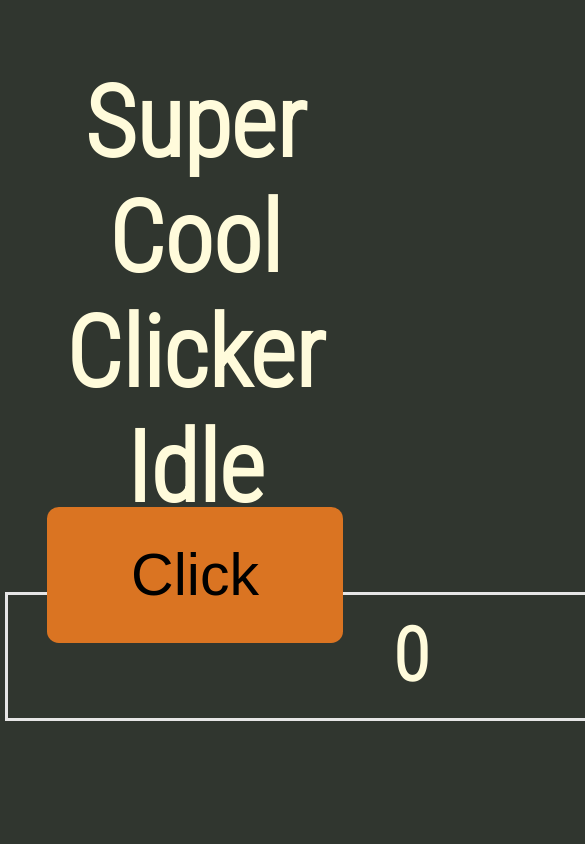
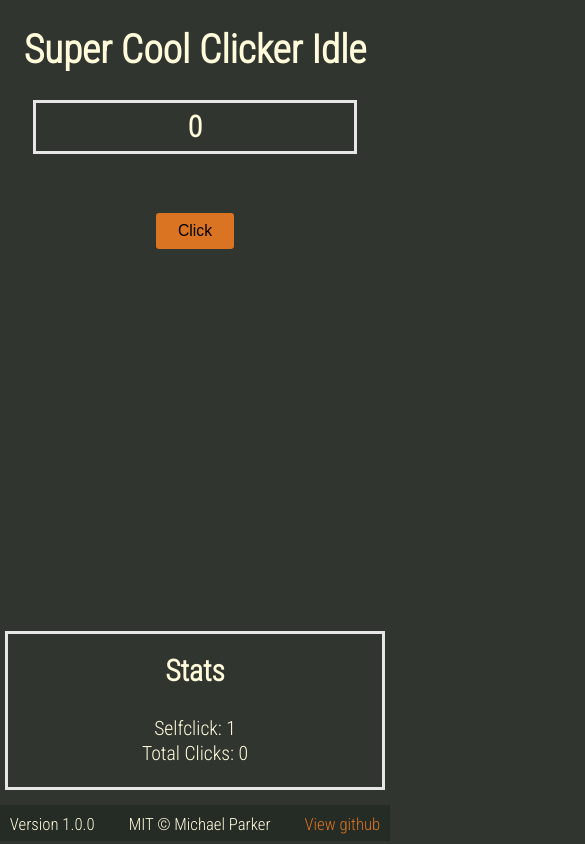
Before and after one commit to iHaveSticks/Super-Cool-Clicker-Idle, a React app: page / in a window 390 px wide. Shown: the top 844 px of the page, 585 px wide, since content can reach past the window. Built offline with nearby package versions, Linux system fonts and the light colour scheme.

Commit message:
Small changes in HTML and CSS

```diff
--- a/public/index.html
+++ b/public/index.html
@@ -1,10 +1,11 @@
 <!DOCTYPE html>
 
-<html>
+<html lang="en-US">
     <head>
+        <meta charset="utf-8">
+        <meta name="viewport" content="width=device-width, initial-scale=1.0">
         <title>Clicker Idle</title>
         <link href="https://fonts.googleapis.com/css2?family=Roboto+Condensed:wght@300&display=swap" rel="stylesheet">
-
     </head>
 
     <body>
--- a/src/components/App/App.css
+++ b/src/components/App/App.css
@@ -24,7 +24,6 @@
 
 #storeContainer {
   min-height: 22em;
-  margin: 0;
   overflow: hidden;
 }
 
@@ -48,7 +47,7 @@
 
 @media screen and (max-width: 46.75em), screen and (max-device-width: 900px) {
   /*
-    Max-width is different from main because browser default is used
+    Max-width is different from #main because browser default is used
   */
 
   #main {
@@ -66,6 +65,7 @@
 
   #storeContainer {
     text-align: center;
+    min-height: 21em;
     margin: auto;
   }
 
@@ -86,7 +86,14 @@
 @media screen and (max-device-width: 900px) {
   /* fontsize for mobile */
   #root {
-    font-size: 2.5em;
     touch-action: manipulation;
   }
+
+  #main {
+    gap: 0.5em;
+  }
+
+  #footer p {
+    font-size: 85%;
+  }
 }
--- a/src/components/App/App.js
+++ b/src/components/App/App.js
@@ -152,7 +152,7 @@ export default function App() {
         }}>
         <main id={"main"}>
             <div id="mainHead">
-                <h1>Super Cool Clicker Idle</h1>
+                <h1>Super Cool Clicker&nbsp;Idle</h1>
                 <h2 id={"clicksCurrent"}> {NumberCompacter(clicksCurrent)} </h2>
             </div>
             <div id="storeContainer"> {/* minWidth = 10em * 2 to match the h2 element above*/}
--- a/src/styles/buttonSyles.css
+++ b/src/styles/buttonSyles.css
@@ -22,11 +22,3 @@
   pointer-events: none;
   cursor: default;
 }
-
-@media screen and (max-device-width: 900px) {
-  /* fontsize for mobile */
-
-  .button {
-    font-size: 1.2em;
-  }
-}
```
